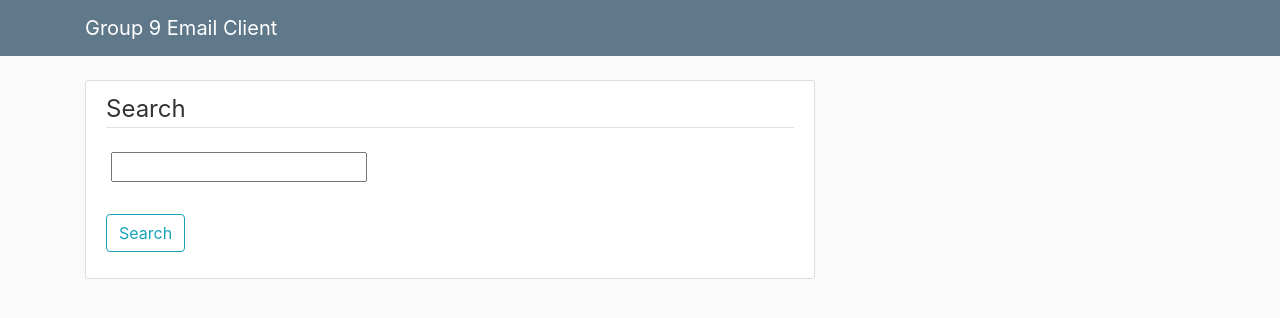
After one commit to Intro-to-SE-Lab-Fall-20/Group-9, a Flask app: template Email-Client/g9client/Templates/search.html in a window 1280 px wide. The commit adds this page. Shown: the top 318 px of the page. Run offline with Flask 2, Linux system fonts and the light colour scheme; the template is opened without the code that fills it: values that come from a table or form of the project are taken from there, others are empty; some libraries are stand-ins or nearby versions.

Commit message:
Added functionality of Searching and Naturally Sorting Emails
Updated FIles:
forms.py = added SearchForm to handle input from user.

routes.py = added paginate functionality to limit emails on one page and order_by to sort emails (new to old). added search and results routes to their html

layout.html = added link to search function

New files:
search.html = provides search and validation

results.html = provides results from user input based on matches in the if statement

```diff
--- a/Email-Client/g9client/Templates/layout.html
+++ b/Email-Client/g9client/Templates/layout.html
@@ -25,6 +25,7 @@
             {% if current_user.is_authenticated %}
               <a class="nav-item nav-link" href="{{ url_for('new_email') }}">Compose Message</a>
               <a class="nav-item nav-link" href="{{ url_for('account') }}">Account</a>
+              <a class="nav-item nav-link" href="{{ url_for('search') }}">Search</a>
               <a class="nav-item nav-link" href="{{ url_for('logout') }}">Logout</a>
             {% endif %}
           </div>
--- /dev/null
+++ b/Email-Client/g9client/Templates/search.html
@@ -0,0 +1,28 @@
+{% extends "layout.html" %}
+{% block content %}
+    <div class="content-section">
+        <form method="POST" action="">
+            {{ sync.hidden_tag() }}
+            <fieldset class="form-group">
+                <legend class="border-bottom mb-4">Search</legend>
+
+                <div class="form-group">
+                    {{ form.search.label(class="form-control-label") }}
+                    {% if form.search.errors %}
+                        {{ form.search(class="form-control form-control-lg is-invalid") }}
+                        <div class="invalid-feedback">
+                            {% for error in form.search.errors %}
+                            <span>{{ error }}</span>
+                            {% endfor %}
+                        </div>
+                    {% else %}
+                        {{ form.search }}
+                    {% endif %}
+                </div>
+            </fieldset>
+            <div class="form-group">
+                {{ form.submit(class="btn btn-outline-info") }}
+            </div>
+        </form>
+    </div>
+{% endblock %}
--- a/Email-Client/g9client/forms.py
+++ b/Email-Client/g9client/forms.py
@@ -33,3 +33,7 @@ class EmailForm(FlaskForm):
     subject = StringField('Subject', validators=[DataRequired()])
     content = TextAreaField('Content', validators=[DataRequired()])
     submit = SubmitField('Send')
+
+class SearchForm(FlaskForm):
+    search = StringField('', validators=[DataRequired()])
+    submit = SubmitField('Search')
```
Also changed, not shown: Email-Client/g9client/Templates/results.html (added, +17 -0 lines), Email-Client/g9client/routes.py (+25 -2 lines).
